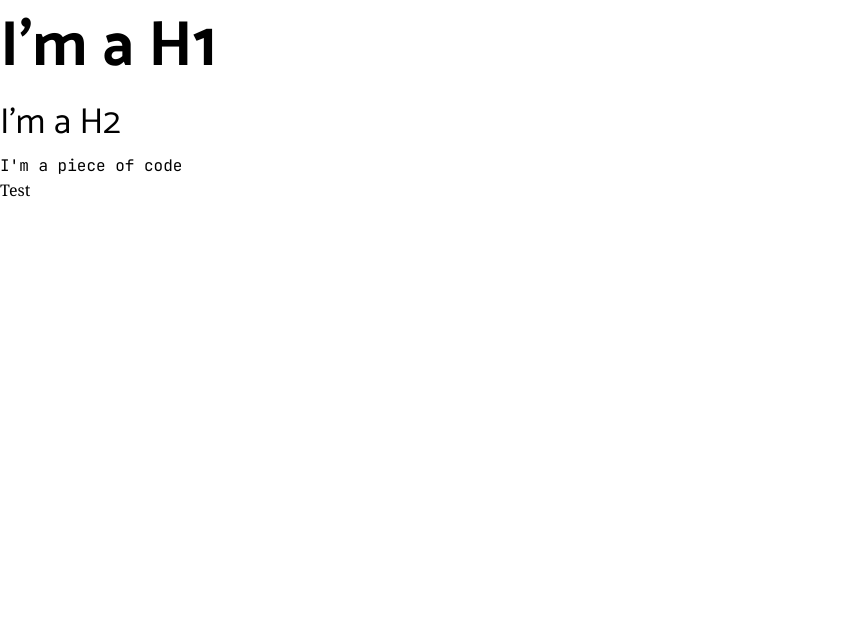
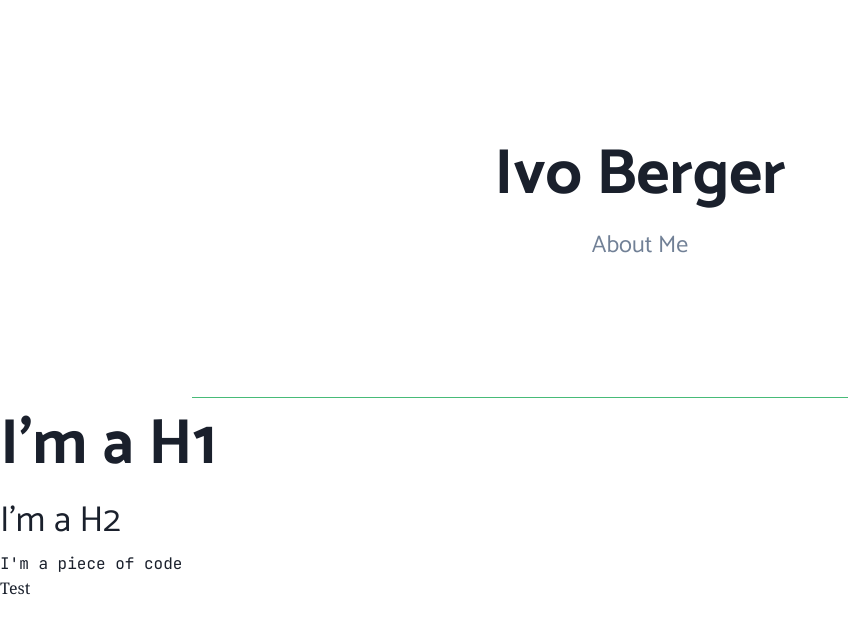
Before and after one commit to ivoberger/ivoberger.com, a Next.js app: page / in a window 1280 px wide. Shown: the top 634 px of the page, without its empty margins (0-848 px from the left). Built offline with nearby package versions, Linux system fonts and the light colour scheme.

Commit message:
add markdown support

```diff
--- /dev/null
+++ b/components/Header.tsx
@@ -0,0 +1,21 @@
+import React from "react";
+import Link from "next/link";
+
+const Header = () => {
+  return (
+    <header>
+      <div className="max-w-xl md:max-w-3xl xl:max-w-4xl mx-auto text-center px-6 py-10 md:py-32 border-b border-green-500">
+        <h1>Ivo Berger</h1>
+        <h5>
+          <Link href="about">
+            <button className="text-gray-600 hover:text-gray-800 transition duration-500 border-b border-transparent hover:border-gray-400">
+              About Me
+            </button>
+          </Link>
+        </h5>
+      </div>
+    </header>
+  );
+};
+
+export default Header;
--- /dev/null
+++ b/components/index.ts
@@ -0,0 +1 @@
+export { default as Header } from "./Header";
--- a/css/index.css
+++ b/css/index.css
@@ -6,7 +6,7 @@
 @tailwind utilities;
 
 body {
-  @apply antialiased font-serif bg-white;
+  @apply bg-white antialiased font-serif text-gray-900;
 }
 
 h1 {
@@ -17,12 +17,19 @@ h2 {
   @apply font-sans leading-tight mb-1 text-3xl;
 }
 
+h5 {
+  @apply font-sans text-xl mb-1;
+}
+
 @screen sm {
   h1 {
     @apply text-5xl;
   }
   h2 {
     @apply text-3xl mb-2;
+  }
+  h5 {
+    @apply text-2xl;
   }
 }
 
@@ -33,4 +40,7 @@ h2 {
   h2 {
     @apply text-4xl;
   }
+  h5 {
+    @apply text-2xl;
+  }
 }
--- a/next.config.js
+++ b/next.config.js
@@ -2,6 +2,13 @@ const withBundleAnalyzer = require("@next/bundle-analyzer")({
   enabled: process.env.ANALYZE === "true",
 });
 
-module.exports = withBundleAnalyzer({
-  target: "serverless",
+const withMDX = require("@next/mdx")({
+  extension: /\.mdx?$/,
 });
+
+module.exports = withBundleAnalyzer(
+  withMDX({
+    target: "serverless",
+    pageExtensions: ["ts", "tsx", "md", "mdx"],
+  })
+);
--- a/package.json
+++ b/package.json
@@ -24,6 +24,7 @@
   },
   "homepage": "https://github.com/ivoberger/ivoberger.com#readme",
   "dependencies": {
+    "clsx": "^1.1.0",
     "next": "9.3.5",
     "react": "16.13.1",
     "react-dom": "16.13.1",
@@ -33,7 +34,9 @@
   },
   "devDependencies": {
     "@fullhuman/postcss-purgecss": "2.x",
+    "@mdx-js/loader": "^1.5.8",
     "@next/bundle-analyzer": "9.x",
+    "@next/mdx": "^9.3.5",
     "@types/node": "13.x",
     "@types/react": "16.x",
     "@types/react-dom": "16.x",
--- a/pages/index.tsx
+++ b/pages/index.tsx
@@ -1,9 +1,11 @@
 import React from "react";
 import Link from "next/link";
+import { Header } from "../components";
 
 const Index = () => {
   return (
-    <div className="container mx-auto">
+    <main className="container mx-auto">
+      <Header />
       <h1>I'm a H1</h1>
       <h2>I'm a H2</h2>
       <code>I'm a piece of code</code>
@@ -12,7 +14,7 @@ const Index = () => {
           <button>Test</button>
         </Link>
       </p>
-    </div>
+    </main>
   );
 };
 
```
Also changed, not shown: 1 other file (tests, documents, lock files or other folders).
